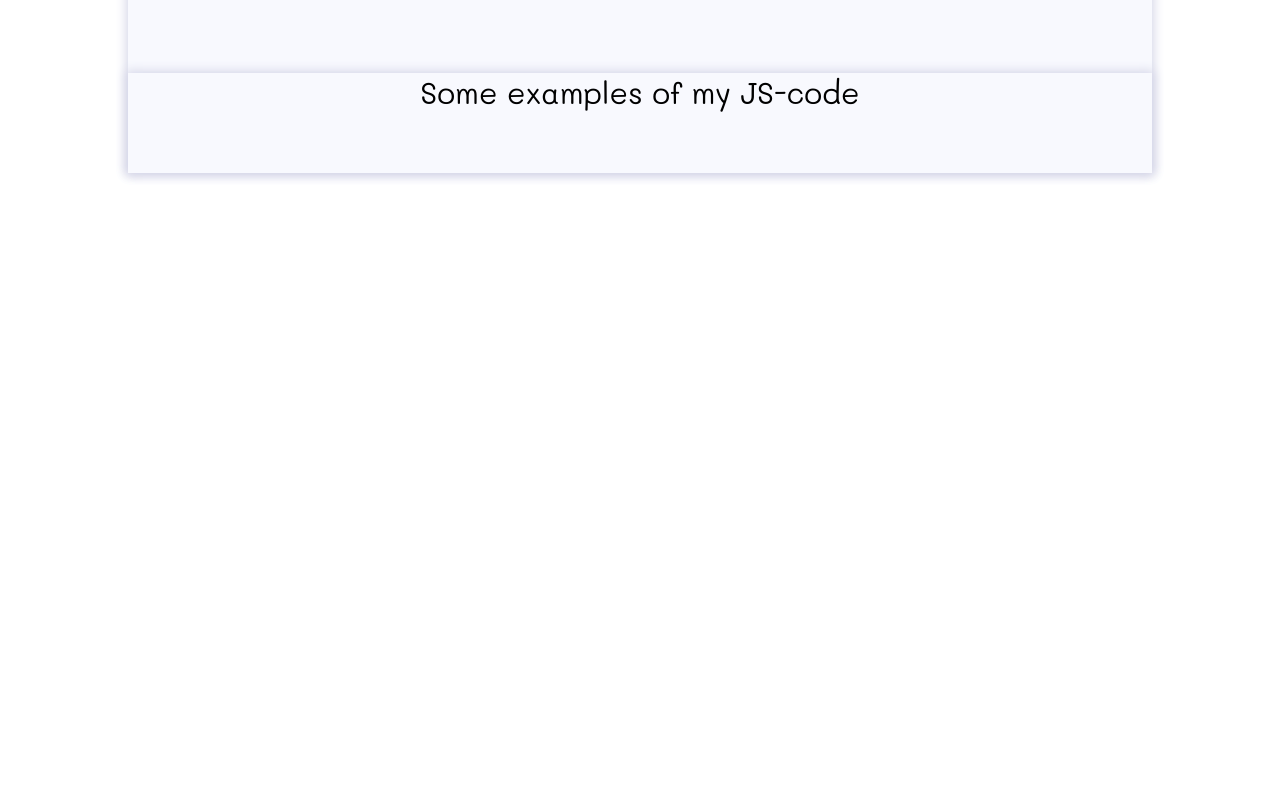
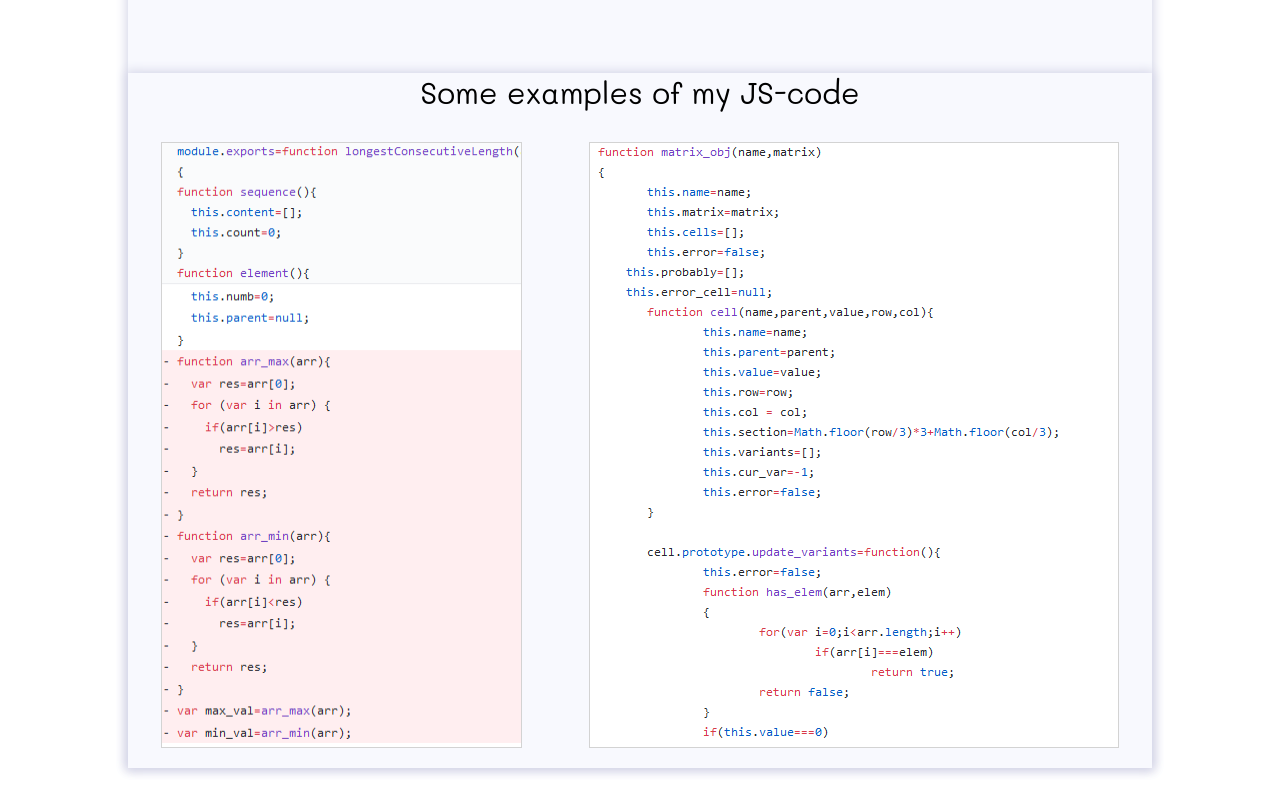
Before and after one commit to MelllivoraCapensis/rsschool-codejam1-cv, a plain HTML site: page index.html in a window 1280 px wide. Shown: the part 4499-5287 px from the top of the page. Before the commit the page ends 4692 px from the top, so only its background shows below. Drawn offline with Linux system fonts and the light colour scheme.

Commit message:
feat:add code examples

```diff
--- a/index.html
+++ b/index.html
@@ -76,7 +76,11 @@
         <div class="my-code">
           <p>
             Some examples of my JS-code
-            </p>
+          </p>
+          <div class="images">
+            <img src="code1.png">
+            <img src="code2.png">
+          </div>
         </div>
     </div>
   </div>
--- a/style.css
+++ b/style.css
@@ -117,9 +117,17 @@ html,body{
 	order-bottom: 3px dashed green;
 }
 .main .my-code{
-	height: 100px;
 	box-shadow: 0 0 10px 2px #d5d6e8;
 	font-family: "Mali",Arial;
 	font-size:30px;
 	text-align:center;
 }
+.main .my-code .images{
+	display: flex;
+	flex-direction: row;
+	justify-content: space-around;
+}
+.main .my-code .images img{
+	margin-bottom: 20px;
+	border:1px solid lightgray;
+}
```
Also changed, not shown: code1.png (added), code2.png (added).
